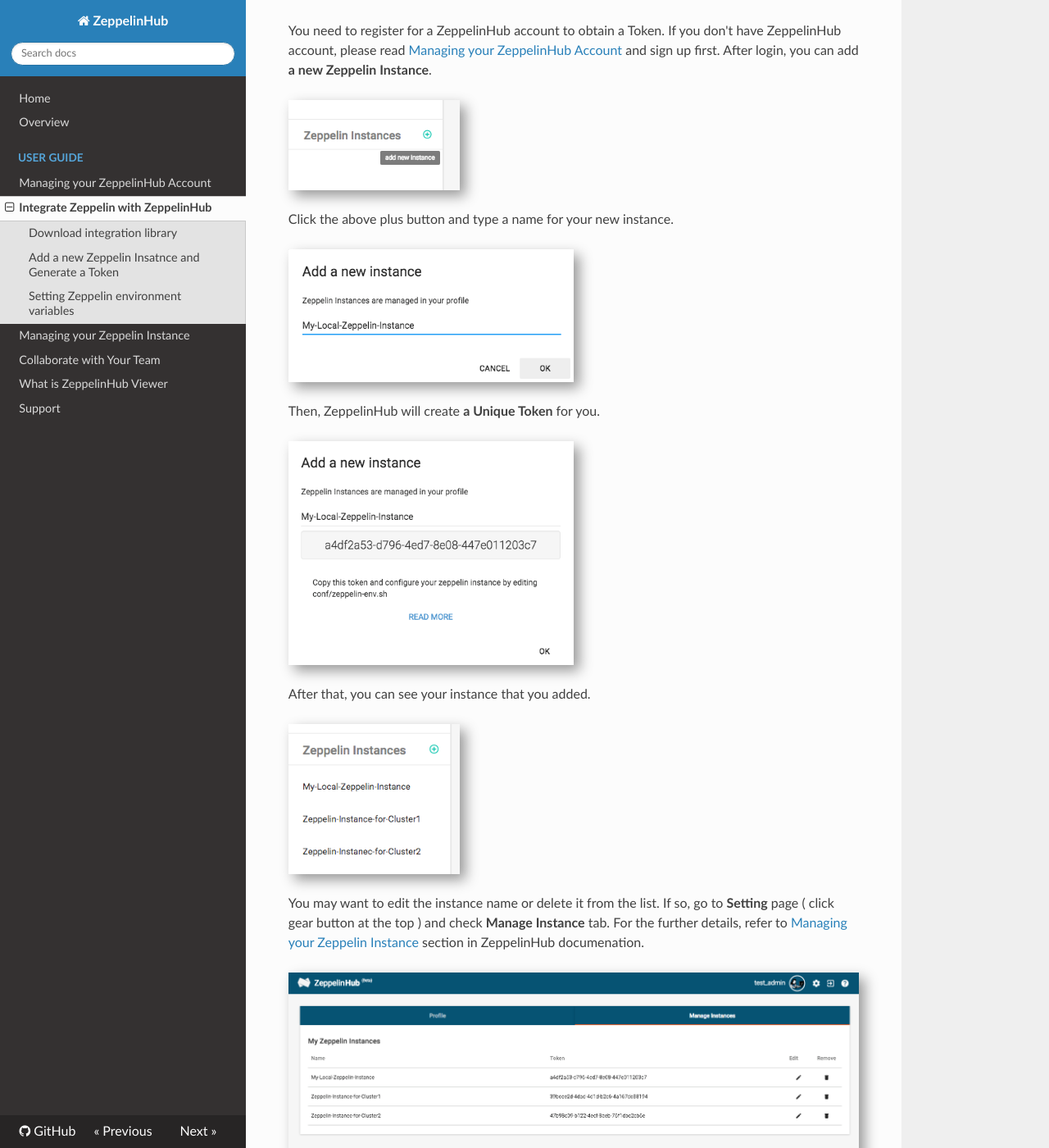
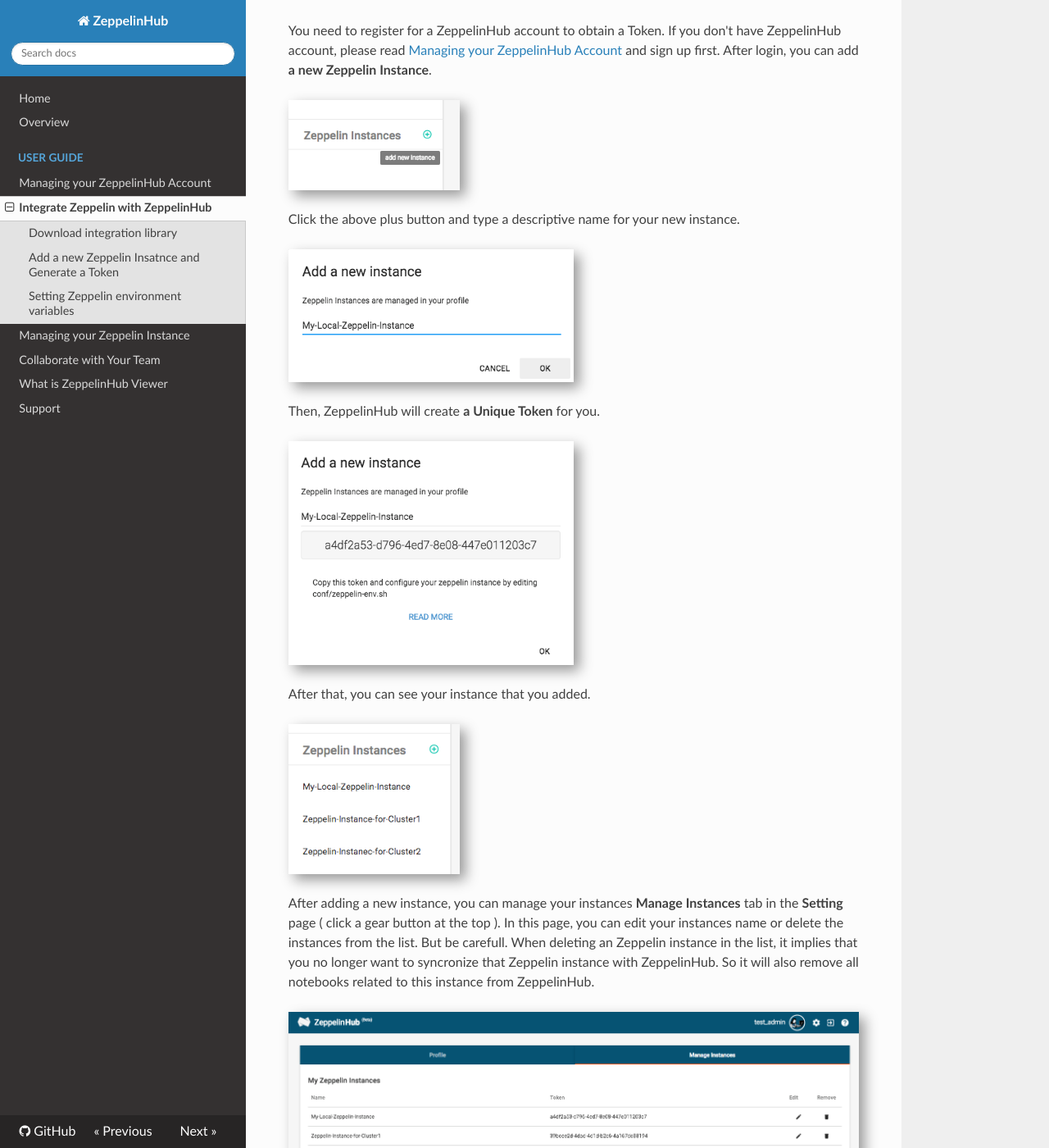
Before and after one commit to jacksu/zeppelinhub-documentation, an MkDocs documentation site: the page built from docs/zeppelin_integration.md, in a window 1280 px wide and 1400 px high, scrolled down 440 px. Shown: the whole window at 82% size. Built offline with MkDocs 1.6.1, drawn with Linux system fonts in a browser that asks for light colours; nearby versions of some CDN libraries; old or Windows-style settings are respelled for this version of MkDocs.

Commit message:
Fix some sentences in zeppelin_integration.md

```diff
--- a/docs/zeppelin_integration.md
+++ b/docs/zeppelin_integration.md
@@ -13,7 +13,7 @@
 
 <img src="../img/add_instance.png" width="30%" height="30%" style="box-shadow: 7px 7px 15px #999999;"/>
 
-Click the above plus button and type a name for your new instance.
+Click the above plus button and type a descriptive name for your new instance.
 
 <img src="../img/type_instance_name.png" width="50%" height="50%" style="box-shadow: 7px 7px 15px #999999;"/>
 
@@ -25,7 +25,7 @@
 
 <img src="../img/after_add_instance.png" width="30%" height="30%" style="box-shadow: 7px 7px 15px #999999;"/>
 
-You may want to edit the instance name or delete it from the list. If so, go to **Setting** page ( click gear button at the top ) and check **Manage Instance** tab. For the further details, refer to [Managing your Zeppelin Instance](zeppelin_instances.md) section in ZeppelinHub documenation.
+After adding a new instance, you can manage your instances **Manage Instances** tab in the **Setting** page ( click a gear button at the top ). In this page, you can edit your instances name or delete the instances from the list. But be carefull. When deleting an Zeppelin instance in the list, it implies that you no longer want to syncronize that Zeppelin instance with ZeppelinHub. So it will also remove all notebooks related to this instance from ZeppelinHub.
 
 <img src="../img/manage_instance.png" width="100%" height="100%" style="box-shadow: 7px 7px 15px #999999;"/>
 
```
